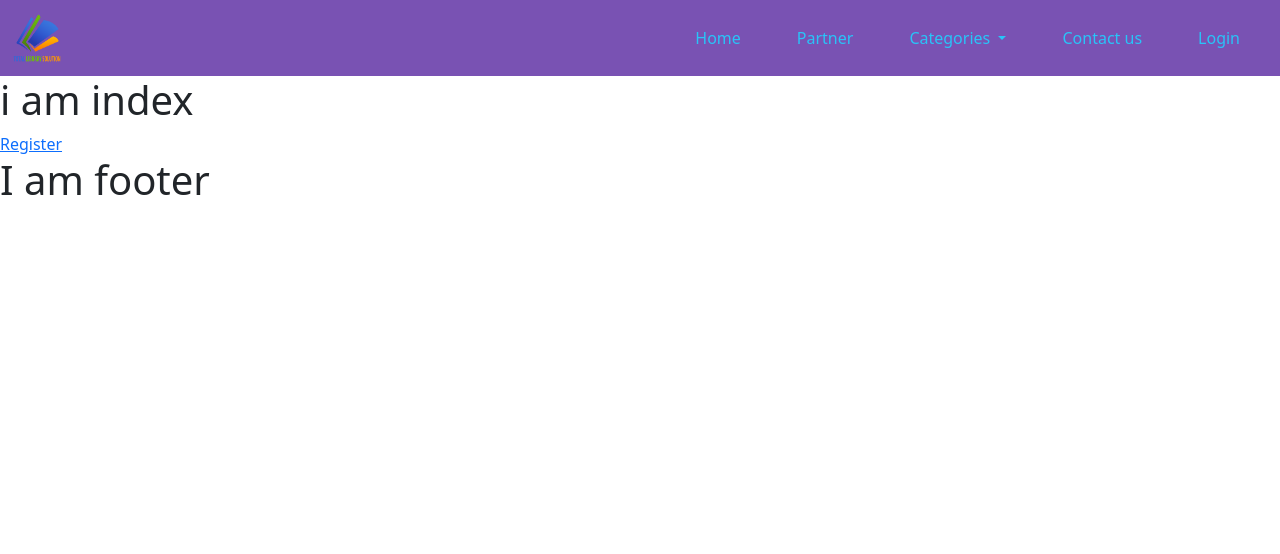
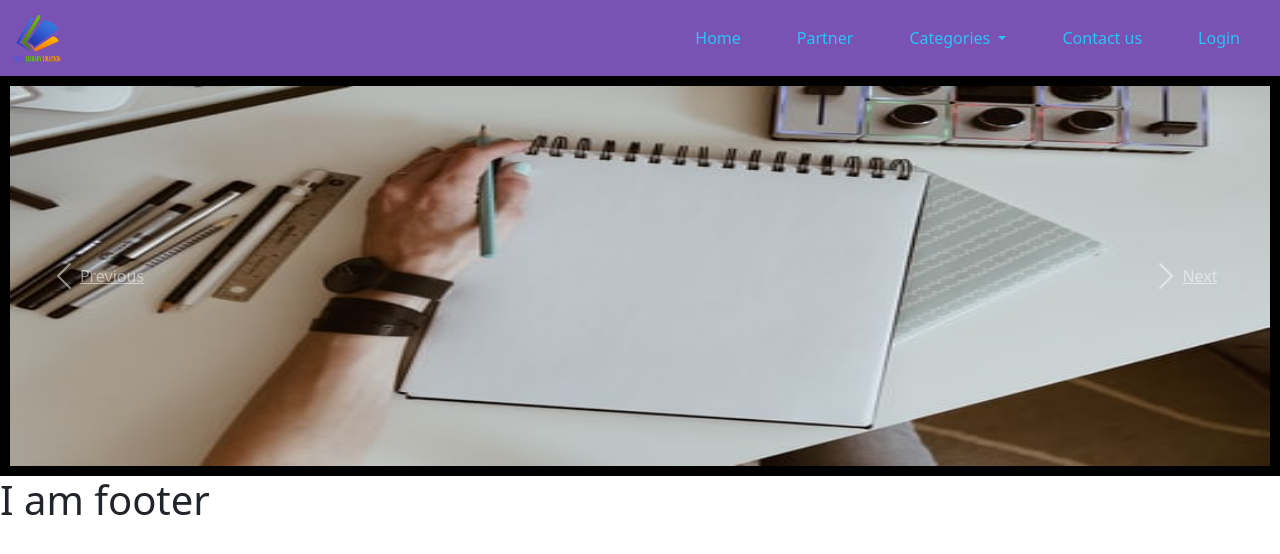
Before and after one commit to JawwadRaf98/library-project, a PHP site: page / in a window 1280 px wide. Shown: the top 554 px of the page. Run offline with PHP 8.4, Linux system fonts and the light colour scheme.

Commit message:
Carousle added

```diff
--- a/index.php
+++ b/index.php
@@ -11,9 +11,37 @@
 <body>
 
     <?php include('pages/header.php') ?>
-    <h1>i am index</h1>
 
-    <a href="pages/registration.php">Register</a>
+    <!-- slider-->
+
+    <div id="carouselExampleIndicators" class="carousel slide" data-ride="carousel">
+  <ol class="carousel-indicators">
+    <li data-target="#carouselExampleIndicators" data-slide-to="0" class="active"></li>
+    <li data-target="#carouselExampleIndicators" data-slide-to="1"></li>
+    <li data-target="#carouselExampleIndicators" data-slide-to="2"></li>
+  </ol>
+  <div class="carousel-inner">
+    <div class="carousel-item active">
+      <img class="d-block w-100" height="500px" src="./pages/images/slider1.jpg" alt="First slide">
+    </div>
+    <div class="carousel-item">
+      <img class="d-block w-100" height="500px" src="./pages/images/slider2.jpg" alt="Second slide">
+    </div>
+    <div class="carousel-item">
+      <img class="d-block w-100" height="500px" src="./pages/images/slider3.jpg" alt="Third slide">
+    </div>
+  </div>
+  <a class="carousel-control-prev" href="#carouselExampleIndicators" role="button" data-slide="prev">
+    <span class="carousel-control-prev-icon" aria-hidden="true"></span>
+    <span class="sr-only">Previous</span>
+  </a>
+  <a class="carousel-control-next" href="#carouselExampleIndicators" role="button" data-slide="next">
+    <span class="carousel-control-next-icon" aria-hidden="true"></span>
+    <span class="sr-only">Next</span>
+  </a>
+</div>
+
+    <!-- <a href="pages/registration.php">Register</a> -->
 
     <?php include('pages/footer.php') ?>
 
--- a/pages/style/style.css
+++ b/pages/style/style.css
@@ -127,3 +127,9 @@ header:after{
     top: 0;
 
 }
+
+/* Slider CSS */
+.carousel-item img{
+    height: 400px;
+    border:  10px solid black
+}
```
Also changed, not shown: pages/images/slider1.jpg (added), pages/images/slider2.jpg (added), pages/images/slider3.jpg (added).
